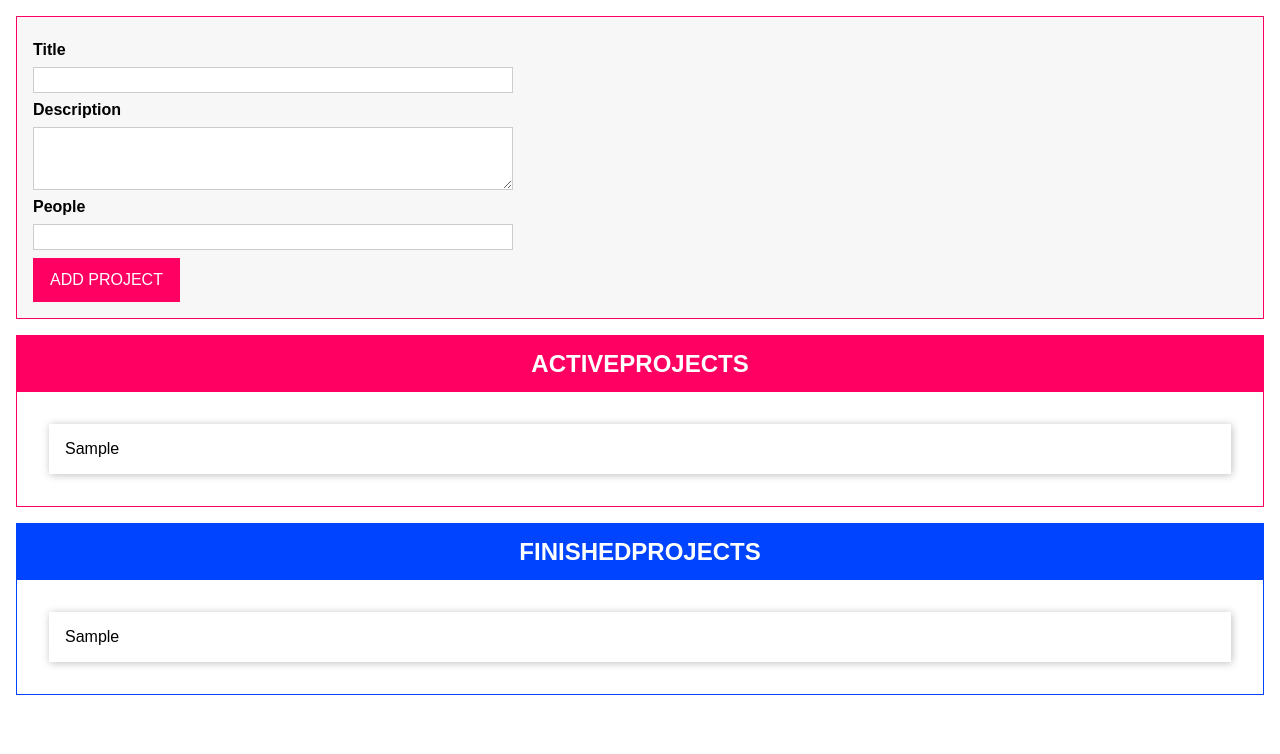
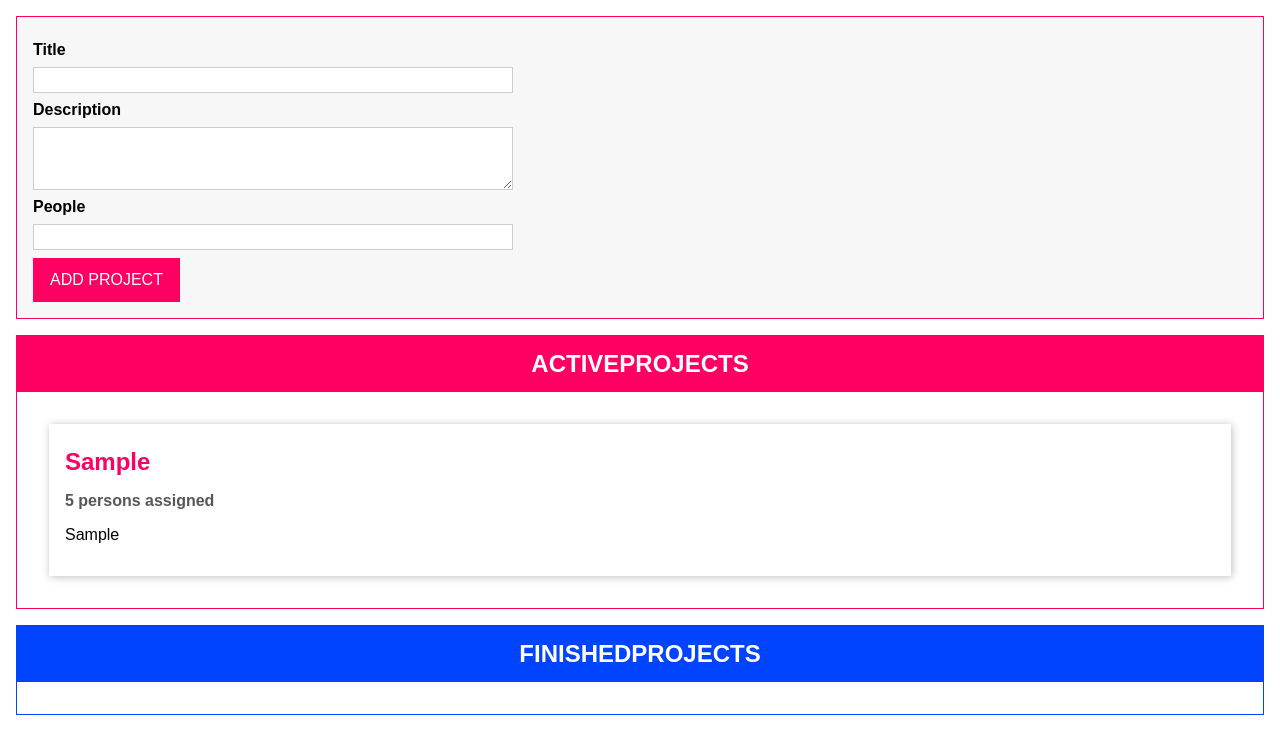
Before and after one commit to chokrihamza/BLOG_USING_TYPESCRIPT, a website with bundled scripts: page index.html in a window 1280 px wide. Both pictures are taken after typing "Sample", "Sample", "5" into the empty fields and a click on the button "ADD PROJECT". Built offline with nearby package versions, Linux system fonts and the light colour scheme.

Commit message:
add inheritens

```diff
--- a/index.html
+++ b/index.html
@@ -27,12 +27,17 @@
       </form>
     </template>
     <template id="single-project">
-      <li></li>
+      <li>
+        <h2></h2>
+        <h3></h3>
+        <p></p>
+      </li>
     </template>
     <template id="project-list">
       <section class="projects">
         <header>
           <h2></h2>
+
         </header>
         <ul></ul>
       </section>
--- a/src/app.ts
+++ b/src/app.ts
@@ -15,13 +15,21 @@ class Project{
       }
 }
 //Project state Management Class
- type Listener=(item:Project[])=>void
-class ProjectState{
-      private listeners:Listener[] = [];
+type Listener<T> = (item: T[]) => void
+ //class State
+class state<T>{
+      protected listeners: Listener<T>[] = [];
+      addListeners(listenerFn:Listener<T>) {
+            this.listeners.push(listenerFn);
+      }
+}
+ //ProjectState
+class ProjectState extends state<Project>{
+
       private projects: Project[] = [];
       private static instance: ProjectState;
       private constructor() {
-
+            super()
       }
       static getInstance() {
             if (this.instance) {
@@ -30,9 +38,7 @@ class ProjectState{
             this.instance = new ProjectState();
             return this.instance
       }
-      addListeners(listenerFn:Listener) {
-            this.listeners.push(listenerFn);
-      }
+
       addProject(title:string,description:string,numOfPeople:number) {
             const newProject = new Project(Math.random().toString(),
                   title,
@@ -94,68 +100,120 @@ function autobind(_target: any, _methodName: string, descriptor: PropertyDescrip
       }
       return ajustedDescriptor
 }
-//
+//Component Base class
+abstract class Component<T extends HTMLElement,U extends HTMLElement>{
+      templateElement: HTMLTemplateElement;
+      hostElement: T;
+      element: U;
+      constructor(templateId: string,
+            hostElementId: string,
+            insertAtStart:Boolean,
+            newElementId?: string) {
+            this.templateElement = <HTMLTemplateElement>document.getElementById(templateId)!;
+            this.hostElement = <T>document.getElementById(hostElementId);
+
+            const importedNode = document.importNode(this.templateElement.content, true);
+            this.element = <U>importedNode.firstElementChild;
+            if (newElementId) {
+                  this.element.id = newElementId;
+
+            }
+            this.attach(insertAtStart)
+      }
+      private attach(insertAtBeginning:Boolean) {
+            this.hostElement.insertAdjacentElement(insertAtBeginning?'afterbegin':'beforeend',this.element)
+      }
+      abstract configure(): void;
+      abstract renderContent(): void;
+
+}
+//Project Item class
+class ProjectItem extends Component<HTMLUListElement, HTMLLIElement>{
+      private project: Project;
+      get persons() {
+            if (this.project.people == 1) {
+                  return '1 person';
+            } else {
+                  return `${this.project.people} persons`
+            }
+      }
+      constructor(hostId:string,project:Project) {
+            super('single-project',hostId,false,project.id);
+            this.project = project;
+            this.configure();
+            this.renderContent();
+      }
+      configure() { };
+      renderContent() {
+            this.element.querySelector('h2')!.textContent = this.project.title;
+            this.element.querySelector('h3')!.textContent =this.persons+' assigned';
+            this.element.querySelector('p')!.textContent =this.project.decription ;
+
+      };
+}
+
+
 //ProjectList Class
-class ProjectList{
-      templateElement: HTMLTemplateElement;
-      hostElement: HTMLDivElement;
-      element: HTMLElement;
+class ProjectList extends Component<HTMLDivElement,HTMLElement>{
+
       assignedProjects: Project[];
 
-      constructor(private type:'active'|'finished') {
-            this.templateElement = <HTMLTemplateElement>document.getElementById('project-list')!;
+      constructor(private type: 'active' | 'finished') {
+            super('project-list', 'app', false, `${type}-projects`);
+            this.assignedProjects=[]
+            this.configure();
+            this.renderContent();
+      }
+      configure() {
+            projectState.addListeners((projects: Project[]) => {
+                  const relevantProjects = projects.filter(prj => {
+                        if (this.type === 'active') {
+                              return prj.status===ProjectSatus.Active
 
-            this.hostElement = <HTMLDivElement>document.getElementById('app')!;
-            this.assignedProjects = [];
-            const importedNode = document.importNode(this.templateElement.content, true);
-            this.element = <HTMLElement>importedNode.firstElementChild;
-            this.element.id = `${this.type}-projects`;
-            projectState.addListeners((projects:Project[]) => {
-                  this.assignedProjects = projects;
+                        } else {
+                              return prj.status===ProjectSatus.Finishid
+                        }
+                  })
+                  this.assignedProjects = relevantProjects;
                   this.renderProjects()
             });
-            this.attach();
-            this.renderContent()
-      }
-      private renderProjects() {
-            const listEl = document.getElementById(`${this.type}-projects-list`)!;
-            for (const projItem of this.assignedProjects) {
-                  const listItem = document.createElement('li');
-                  listItem.textContent=projItem.title
-                  listEl.appendChild(listItem)
-            }
-      }
-      private renderContent() {
+       }
+       renderContent() {
             const listId = `${this.type}-projects-list`;
             this.element.querySelector('ul')!.id = listId;
             this.element.querySelector('h2')!.textContent=this.type.toUpperCase()+'PROJECTS'
       }
-      private attach() {
-            this.hostElement.insertAdjacentElement('beforeend',this.element)
+      private renderProjects() {
+            const listEl = document.getElementById(`${this.type}-projects-list`)!;
+            listEl.innerHTML = '';
+            for (const projItem of this.assignedProjects) {
+                  new ProjectItem(this.element.querySelector('ul')!.id, projItem);
+                }
       }
+
+
 }
 
 
 
 //ProjetcInput class
-class ProjectInput{
-      templateElement: HTMLTemplateElement;
-      hostElement: HTMLDivElement;
-      element: HTMLFormElement;
+class ProjectInput extends Component<HTMLDivElement,HTMLFormElement>{
+
       TitleInputElement: HTMLInputElement;
       DescriptionInputElement: HTMLInputElement;
       PeopleInputElement: HTMLInputElement;
       constructor() {
-            this.templateElement = <HTMLTemplateElement>document.getElementById('project-input')!;
-            this.hostElement = <HTMLDivElement>document.getElementById('app')!;
-            const importedNode = document.importNode(this.templateElement.content, true);
-            this.element = <HTMLFormElement>importedNode.firstElementChild;
-            this.element.id = "user-input";
+            super('project-input', 'app', true, "user-input");
             this.TitleInputElement = <HTMLInputElement>this.element.querySelector('#title');
             this.DescriptionInputElement = <HTMLInputElement>this.element.querySelector('#description');
             this.PeopleInputElement = <HTMLInputElement>this.element.querySelector('#people');
             this.configure()
-            this.attach();
+           }
+        configure() {
+
+            this.element.addEventListener('submit',this.submitHandler)
+      }
+      renderContent() {
 
       }
       private gatherUserInput(): [string, string, number]|void {
@@ -203,14 +261,9 @@ class ProjectInput{
             }
       }
 
-      private configure() {
-            this.element.addEventListener('submit',this.submitHandler)
-      }
 
 
-      private attach() {
-            this.hostElement.insertAdjacentElement('afterbegin',this.element)
-      }
+
 }
 
 const projInput = new ProjectInput();
```
